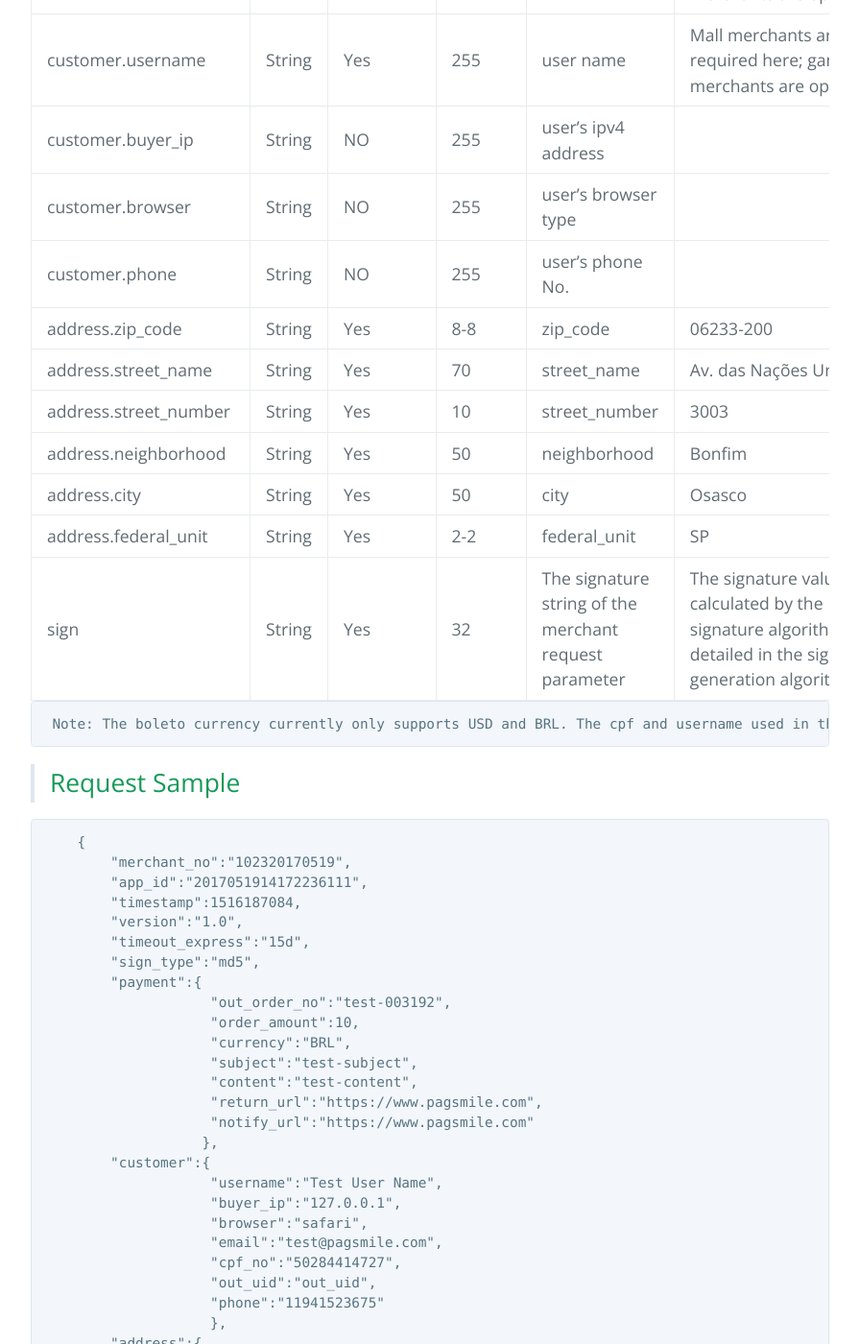
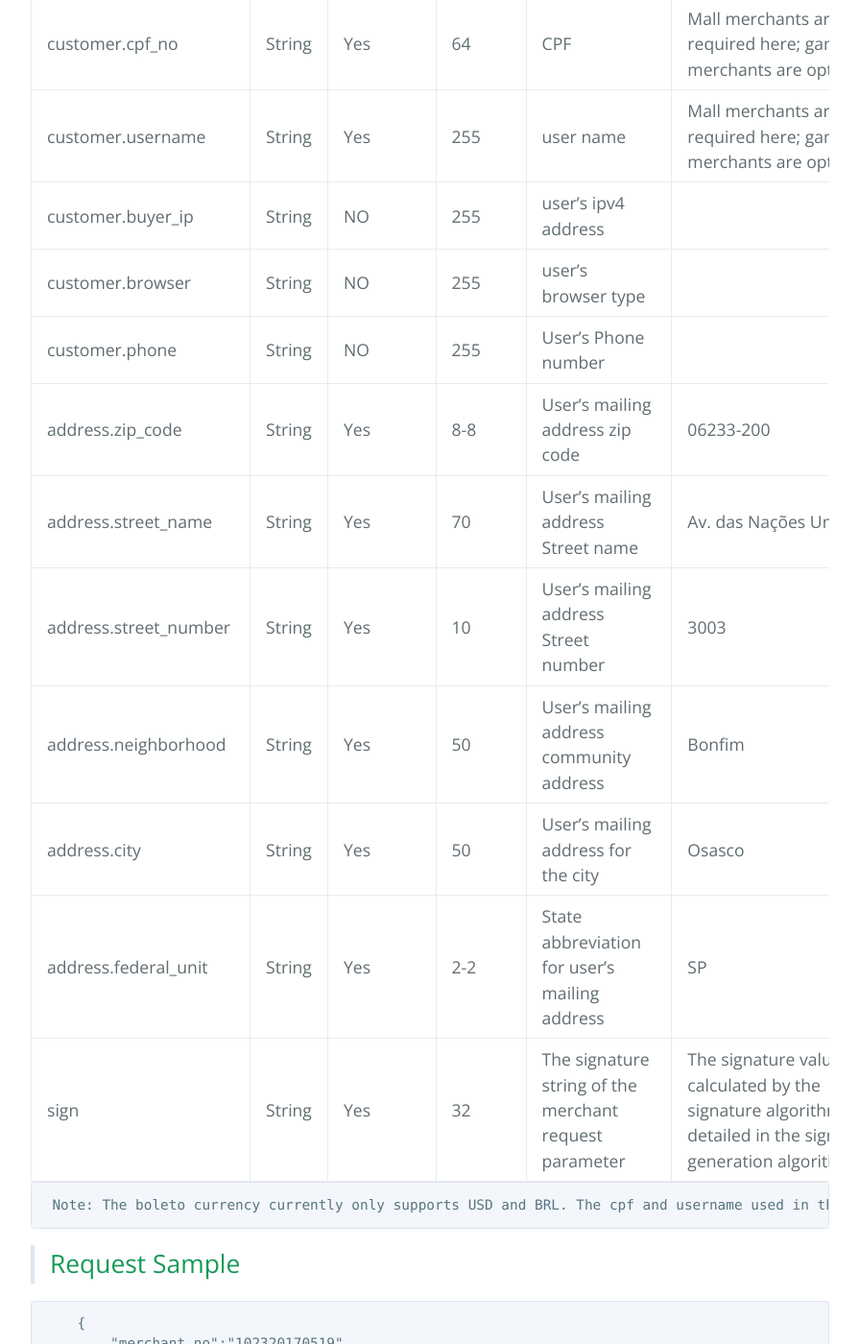
Before and after one commit to pagsmile/pagsmile.github.io, a Jekyll site: the page built from en/api/DriectBoleto.md, in a window 1280 px wide and 1400 px high, scrolled down 2362 px. Shown: the whole window at 96% size, without its empty margins (192-1087 px from the left). Built offline with Jekyll 4.4.1, drawn with Linux system fonts in a browser that asks for light colours; our own code applies the rules of GitHub Pages for plain Markdown files; some of the changed text lies outside the part shown.

Commit message:
Update DriectBoleto.md

```diff
--- a/en/api/DriectBoleto.md
+++ b/en/api/DriectBoleto.md
@@ -18,17 +18,17 @@
 
 Name | Type | Required | Max Length | Description | Sample
 ---  | ---  | ---      | ---      | ---  | ---
-merchant_no | String | Yes | 20 | Pagsmile ID assigned to the merchant | 1024201708140012289
-app_id | String | Yes | 20 | Apps ID assigned to the merchant by pagsmile | 2017051914172236111
-version | String | Yes | 10 | Fixed to: 1.0 | 1.0
+merchant_no | String | Yes | 20 | ID that pagsmile assigned to the merchant | 1024201708140012289
+app_id | String | Yes | 20 | Application ID that pagsmile assigned to the merchant| 2017051914172236111
+version | String | Yes | 10 | API Version, for now is fixed to: 1.0 | 1.0
 timeout_express | String | Yes | 255 | Order validity | One-day assignment: 1d or 24h or 1440m;
 timestamp | String | Yes | 19 | Request is sending by second | 21516081919
 sign_type | String | Yes | 10 | Currently only supports MD5 | MD5
 payment.out_order_no | String | Yes | 64 | Merchant order number |
 payment.order_amount | String | Yes | 10 | The total amount of the order, accurate to two decimal places. | 88.88
 payment.currency | String | Yes | 3 | currency | BRL
-payment.subject | String | No | 255 | subject |
-payment.content | String | No | 255 | content |
+payment.subject | String | No | 255 | Order subject |
+payment.content | String | No | 255 | Order content |
 payment.notify_url | String | Yes | 255 | The server actively notifies the http/https path of the page specified in the merchant server. | https://www.pagsmile.com
 payment.return_url | String | No | 255 | The http/https path of the page returned synchronously by the server. | https://www.pagsmile.com
 customer.out_uid | String | Yes | 255 | Merchant's user ID |
@@ -37,13 +37,13 @@ customer.cpf_no | String | Yes | 64 | CPF | Mall merchants are required here; ga
 customer.username | String | Yes | 255 | user name | Mall merchants are required here; game merchants are optional.
 customer.buyer_ip | String | NO | 255 | user's ipv4 address |
 customer.browser | String | NO | 255 | user's browser type|
-customer.phone | String | NO | 255 | user's phone No.|
-address.zip_code | String | Yes | 8-8 | zip_code| 06233-200
-address.street_name | String | Yes | 70 | street_name| Av. das Nações Unidas
-address.street_number | String | Yes | 10 | street_number| 3003
-address.neighborhood | String | Yes | 50 | neighborhood| Bonfim
-address.city | String | Yes | 50 | city| Osasco
-address.federal_unit | String | Yes | 2-2 | federal_unit| SP
+customer.phone | String | NO | 255 | User’s Phone number|
+address.zip_code | String | Yes | 8-8 | User’s mailing address zip code| 06233-200
+address.street_name | String | Yes | 70 | User’s mailing address Street name| Av. das Nações Unidas
+address.street_number | String | Yes | 10 | User’s mailing address Street number| 3003
+address.neighborhood | String | Yes | 50 | User’s mailing address community address| Bonfim
+address.city | String | Yes | 50 | User’s mailing address for the city| Osasco
+address.federal_unit | String | Yes | 2-2 | State abbreviation for user’s mailing address| SP
 sign | String | Yes | 32 | The signature string of the merchant request parameter | The signature value calculated by the signature algorithm is detailed in the signature generation algorithm.
 
      Note: The boleto currency currently only supports USD and BRL. The cpf and username used in the test environment are 50284414727 and Test User Name.
```
